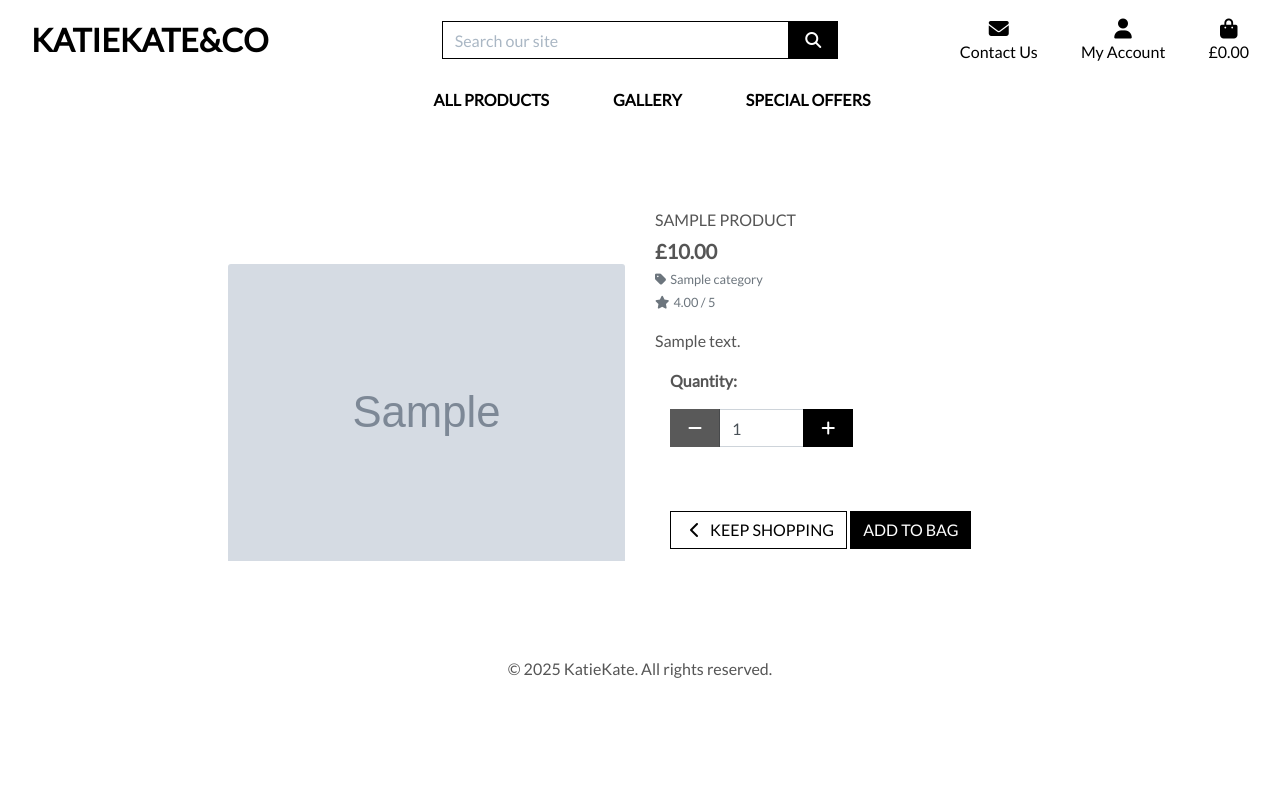
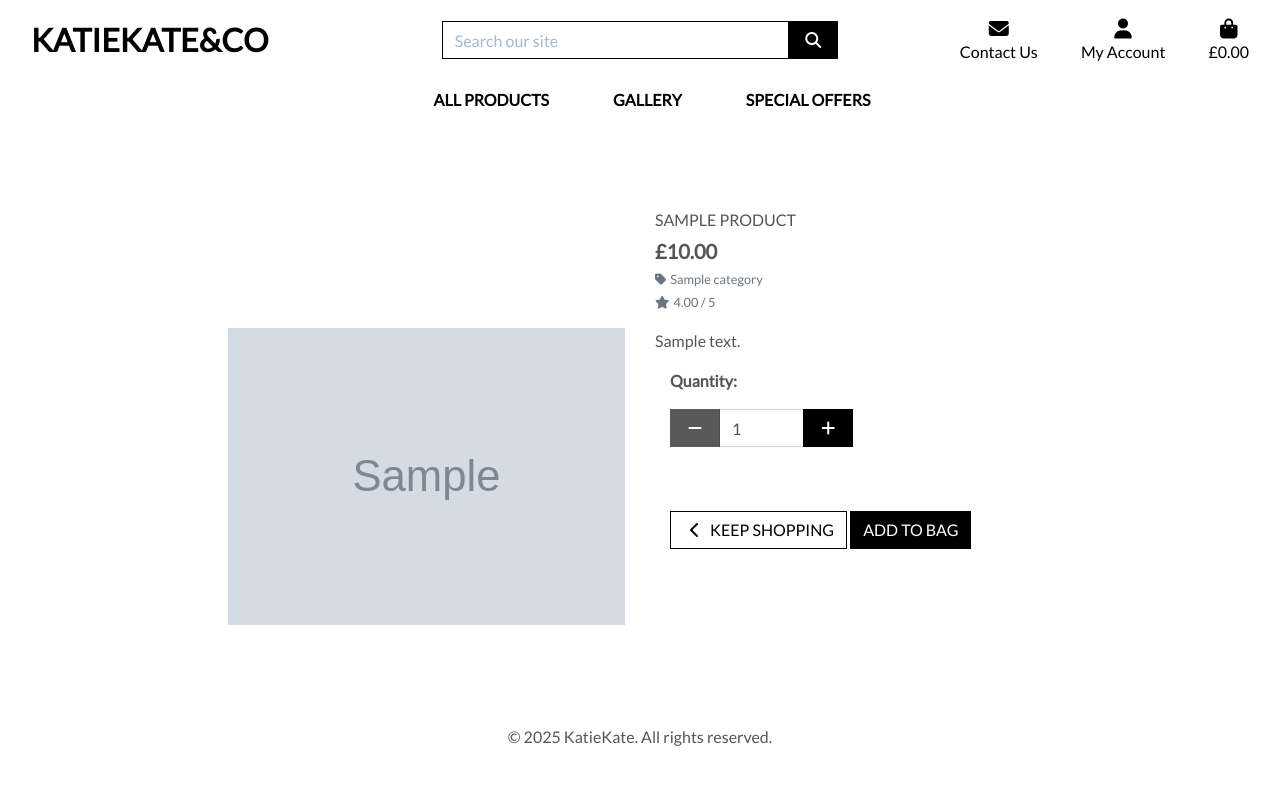
Before and after one commit to amegeddon/KatieKate, a Django app: page /products/1/ in a window 1280 px wide. Run offline with Django 3.2, Linux system fonts and the light colour scheme; tables that the repository leaves empty hold one stand-in row (values such as "Sample post"); grey boxes marked "Sample" are stand-in pictures; some libraries are stand-ins or nearby versions.

Commit message:
Adjusts product image positioning in product detail

```diff
--- a/products/templates/products/product_detail.html
+++ b/products/templates/products/product_detail.html
@@ -17,7 +17,7 @@
             <div class="image-container my-5">
                 {% if product.image %}
                 <a href="{{ product.image.url }}" target="_blank">
-                    <img class="card-img-top img-fluid" src="{{ product.image.url }}" alt="{{ product.name }}">
+                    <img class="card-img-top img-fluid mb-1 pt-lg-3 mt-sm-5" src="{{ product.image.url }}" alt="{{ product.name }}">
                 </a>
                 {% else %}
                 <a href="">
```
